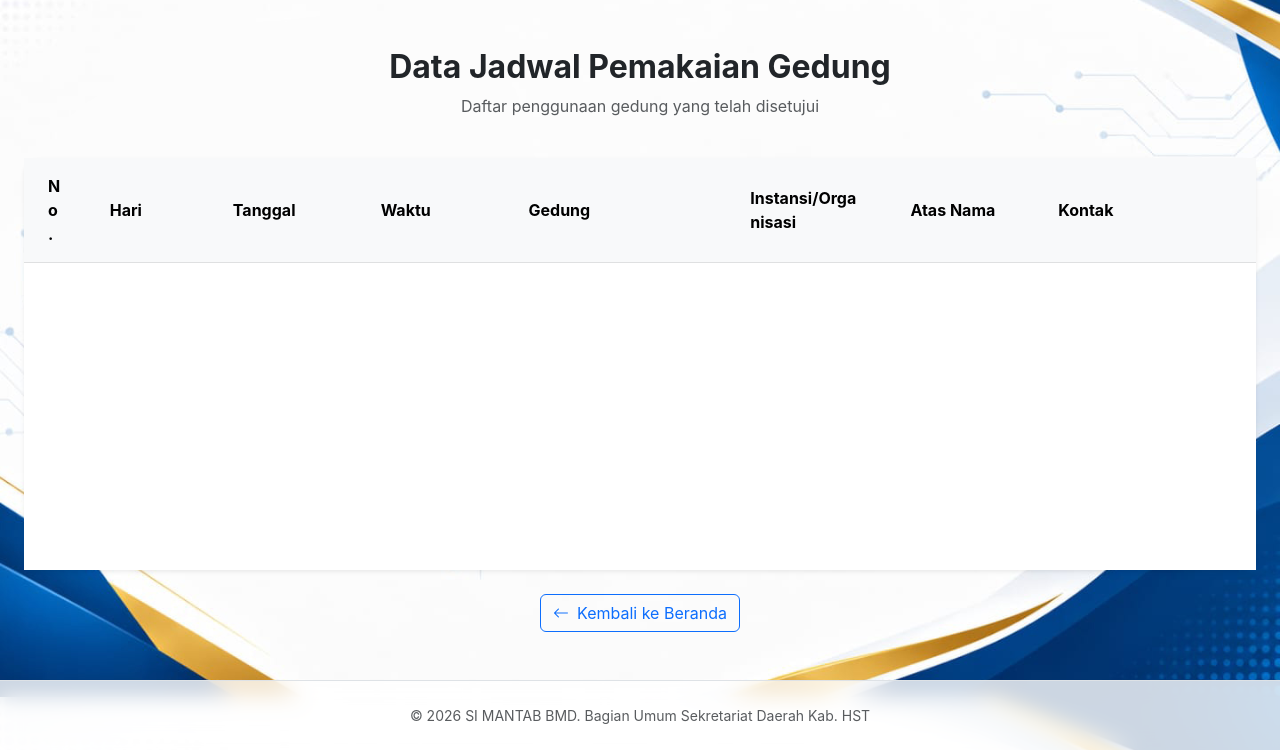
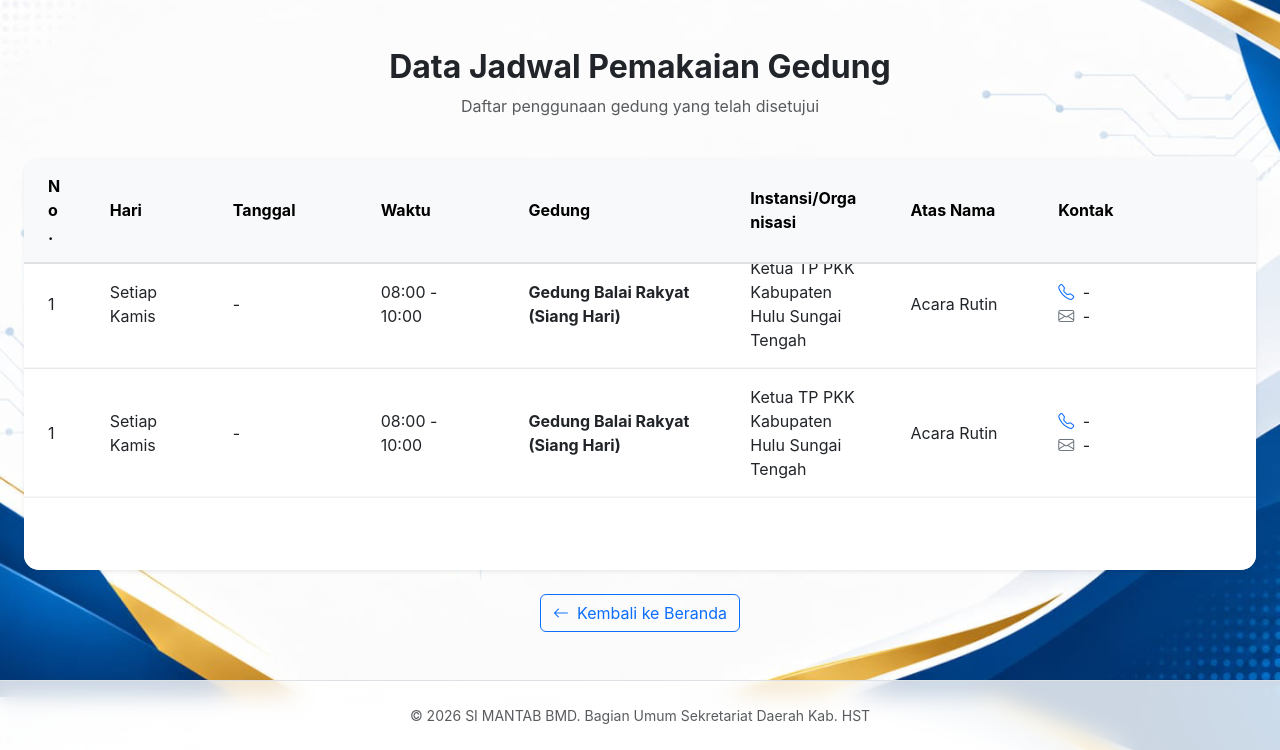
Before and after one commit to Rijal-ui/simantab-setdahst, a PHP site: page /usage_list.php in a window 1280 px wide. Shown: the part 103-853 px from the top of the page. Run offline with PHP 8.4, Linux system fonts and the light colour scheme; data comes from the database, SQL or seed files in the repository; lists and menus that the app fills with data are empty; some libraries are stand-ins or nearby versions.

Commit message:
Update usage_list

```diff
--- a/usage_list.php
+++ b/usage_list.php
@@ -58,9 +58,9 @@
         <p class="text-muted">Daftar penggunaan gedung yang telah disetujui</p>
     </div>
 
-    <div class="card shadow-sm border-0 flex-grow-1 d-flex flex-column">
+    <div class="card shadow-sm border-0 flex-grow-1 d-flex flex-column overflow-hidden">
         <div class="card-body p-0 d-flex flex-column">
-            <div class="table-responsive">
+            <div class="table-responsive border-bottom">
                 <table class="table table-hover mb-0">
                     <thead class="table-light">
                         <tr>
@@ -77,13 +77,30 @@
                 </table>
             </div>
 
-            <marquee direction="up" scrollamount="3" onmouseover="this.stop();" onmouseout="this.start();" class="flex-grow-1" style="min-height: 200px;">
+            <div class="scroll-wrapper overflow-hidden flex-grow-1" style="min-height: 200px;">
+                <div class="scroll-content">
                     <div class="table-responsive">
                         <table class="table table-hover mb-0">
                             <tbody>
                                 <?php if (count($usage_data) > 0): ?>
                                     <?php foreach ($usage_data as $index => $row): ?>
-                                <tr>
+                                    <tr class="animate-row">
+                                        <td class="px-4 py-3" style="width: 50px;"><?= $index + 1 ?></td>
+                                        <td class="px-4 py-3"><?= isset($row['is_routine']) ? 'Setiap Kamis' : getDayNameInIndonesian($row['booking_date']) ?></td>
+                                        <td class="px-4 py-3"><?= isset($row['is_routine']) ? '-' : date('d M Y', strtotime($row['booking_date'])) ?></td>
+                                        <td class="px-4 py-3"><?= date('H:i', strtotime($row['start_time'])) ?> - <?= date('H:i', strtotime($row['end_time'])) ?></td>
+                                        <td class="px-4 py-3"><strong><?= htmlspecialchars($row['building_name']) ?></strong></td>
+                                        <td class="px-4 py-3"><?= htmlspecialchars($row['organization'] ?: '-') ?></td>
+                                        <td class="px-4 py-3"><?= htmlspecialchars($row['booker_name']) ?></td>
+                                        <td class="px-4 py-3">
+                                            <i class="bi bi-telephone text-primary me-1"></i> <?= htmlspecialchars($row['booker_phone']) ?><br>
+                                            <i class="bi bi-envelope text-secondary me-1"></i> <?= htmlspecialchars($row['booker_email']) ?>
+                                        </td>
+                                    </tr>
+                                    <?php endforeach; ?>
+                                    <!-- Duplicate data for seamless scrolling -->
+                                    <?php foreach ($usage_data as $index => $row): ?>
+                                    <tr class="animate-row">
                                         <td class="px-4 py-3" style="width: 50px;"><?= $index + 1 ?></td>
                                         <td class="px-4 py-3"><?= isset($row['is_routine']) ? 'Setiap Kamis' : getDayNameInIndonesian($row['booking_date']) ?></td>
                                         <td class="px-4 py-3"><?= isset($row['is_routine']) ? '-' : date('d M Y', strtotime($row['booking_date'])) ?></td>
@@ -105,7 +122,8 @@
                             </tbody>
                         </table>
                     </div>
-            </marquee>
+                </div>
+            </div>
         </div>
     </div>
 
@@ -117,9 +135,6 @@
 </div>
 
 <style>
-    marquee {
-        background: #fff;
-    }
     .table {
         table-layout: fixed;
         width: 100%;
@@ -128,7 +143,7 @@
         vertical-align: middle;
         word-wrap: break-word;
     }
-    /* Menyelaraskan lebar kolom antara header (di luar marquee) dan body (di dalam marquee) */
+    /* Menyelaraskan lebar kolom antara header dan body */
     .table th:nth-child(1), .table td:nth-child(1) { width: 5%; }
     .table th:nth-child(2), .table td:nth-child(2) { width: 10%; }
     .table th:nth-child(3), .table td:nth-child(3) { width: 12%; }
@@ -137,6 +152,38 @@
     .table th:nth-child(6), .table td:nth-child(6) { width: 13%; }
     .table th:nth-child(7), .table td:nth-child(7) { width: 12%; }
     .table th:nth-child(8), .table td:nth-child(8) { width: 18%; }
+
+    /* Smooth Scroll Animation */
+    .scroll-wrapper {
+        position: relative;
+        background: #fff;
+    }
+
+    .scroll-content {
+        animation: scrollUp 35s linear infinite;
+    }
+
+    .scroll-wrapper:hover .scroll-content {
+        animation-play-state: paused;
+    }
+
+    @keyframes scrollUp {
+        0% {
+            transform: translateY(0);
+        }
+        100% {
+            transform: translateY(-50%);
+        }
+    }
+
+    /* Animate rows for extra effect */
+    .animate-row {
+        transition: all 0.3s ease;
+    }
+    .animate-row:hover {
+        background-color: #f0fff4 !important;
+        transform: scale(1.01);
+    }
 </style>
 
 <?php include 'footer.php'; ?>
```
Lines whose indentation alone changed are shown as unchanged.
